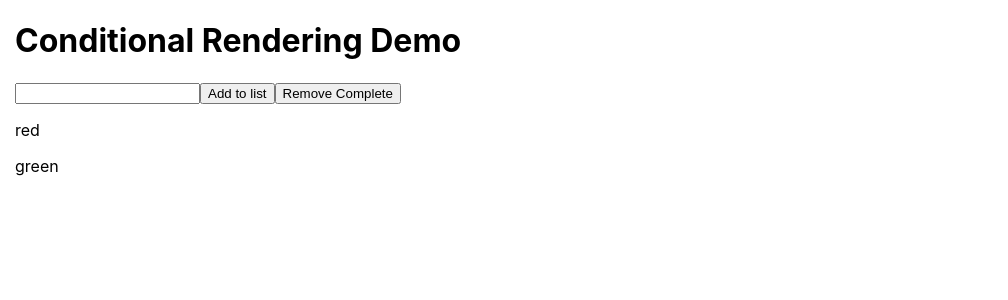
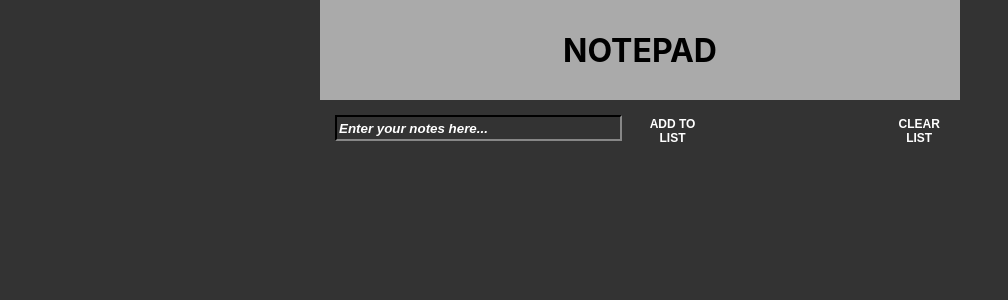
Before and after one commit to jdaniels98/todoList, a React (Create React App) app: page / in a window 1280 px wide. Shown: the top 300 px of the page, without its empty margins (0-1008 px from the left). Built offline with nearby package versions, Linux system fonts and the light colour scheme.

Commit message:
Buttons added, Enter submit fixed, CSS change

```diff
--- a/src/App.css
+++ b/src/App.css
@@ -1,27 +1,86 @@
+* {
+  margin: 0;
+}
+#main {
+  display: flex;
+  justify-content: center;
+  flex-direction: column;
+}
+header {
+  background-color: #aaaaaa;
+  display: flex;
+  justify-content: center;
+  align-items: center;
+  height: 12.5vh;
+  width: 50vw;
+  margin-left: 25%;
+  margin-right: 25%;
+}
+#noteEdit {
+  display: flex;
+  justify-content: center;
+  width: 50vw;
+  margin-left: 25%;
+  margin-right: 25%;
+}
+form {
+  display: flex;
+  flex-direction: row;
+  width: 50vw;
+  margin-right: 25%;
+}
+form button {
+  height: 25px;
+  margin-top: 15px;
+}
+::placeholder {
+  font-weight: bold;
+  font-style: italic;
+  color: white;
+}
+#removeButton {
+  display: flex;
+  justify-content: flex-end;
+  text-decoration: none;
+}
 body {
-  background-repeat: no-repeat;
+  background-color: #333333;
 }
-
-.main {
-  margin: 0 auto;
-  padding: 0 15px;
-  min-height: 100vh;
+p {
+  color: white;
+  margin-top: 10px;
+  margin-left: 15px;
 }
-
-.header {
+button {
+  font-weight: bold;
+  padding: 7px;
+  padding-top: 0px;
+  text-align: center;
+  width: 95px;
+  margin-top: 0;
+  margin-right: 5px;
+  font-size: 12px;
+  background-color: #333333;
+  border-color: transparent;
+  color: white;
+}
+button:hover {
+  cursor: pointer;
+  color: yellow;
+}
+p:hover {
+  cursor: pointer;
+}
+#addbtn {
   display: flex;
-  width: 100%;
-  justify-content: space-between;
-  align-items: center;
-  margin: 10px 0;
+  justify-content: flex-start;
+  margin-right: 175px;
 }
-
-.notes {
-  margin: 0 auto;
+input {
+  margin: 15px;
+  height: 20px;
+  width: 50vh;
+  color: white;
+  background-color: #333333;
+  border-color: #333333;
 }
-
-.title {
-  color: white;
-  font-size: 38px;
-  font-weight: 400;
-}
--- a/src/App.js
+++ b/src/App.js
@@ -3,8 +3,13 @@ import NoteEdit from './components/NoteInput';
 
 function App() {
   return (
-    <div className="main">
-      <NoteEdit />
+    <div id="main">
+      <header>
+        <h1>NOTEPAD</h1>
+      </header>
+      <div id="noteEdit">
+        <NoteEdit />
+      </div>
     </div>
   );
 }
--- a/src/components/NoteInput.js
+++ b/src/components/NoteInput.js
@@ -1,45 +1,51 @@
 import { useState } from 'react'
 
 const NoteEdit = () => {
-    const [list, setList] = useState(["red", "green"])
+    const [list, setList] = useState([])
     const [input, setInput] = useState("")
-
-    const clickHandler = () => {
-        const temp = [...list]
-        temp.push(input)
-        setList(temp)
-        setInput("")
-    }
-
     const crossOutItem = (event) => {
         if(event.target.style.textDecoration) {
             event.target.style.removeProperty('text-decoration')
+            event.target.style.setProperty('color', 'white')
         } else {
             event.target.style.setProperty('text-decoration', 'line-through')
+            event.target.style.setProperty('color', 'yellow')
         }
     }
-
     const deleteItem = (index) => {
         const temp = [...list]
         temp.splice(index, 1)
         setList(temp)
     }
-    const deleteItem2 = (event, index) => {
-        const temp = [...list]
-        if (event.style.textDecoration) {
-            temp.splice(index, 1)
-            setList(temp)
-        } else {}
+    const deleteArray = () => {
+        setList([])
     }
-
+    const validateInput = () => {
+        if(input.trim().length !== 0) {
+            addItem()
+        } else {
+            return
+        }
+    }
+    const addItem = (e) => {
+        e.preventDefault();
+        const temp = [...list];
+        temp.push(input);
+        setList(temp);
+        setInput("");
+      };
     return (
         <div id="cdemo">
-            <h1>Conditional Rendering Demo</h1>
-            <input type="text" value={input} onChange={(e) => setInput(e.target.value)}/>
-            <button onClick={clickHandler}>Add to list</button>
-            <button onClick={(index) => deleteItem2(index)}>Remove Complete</button>
+            <div>
+                <form onSubmit={addItem}>
+                    <input id="inputtoList" type="text" placeholder="Enter your notes here..." value={input} onChange={(e) => setInput(e.target.value)} required/>
+                    <button id="addbtn" onClick={validateInput}>ADD TO LIST</button>
+                    <button onClick={() => deleteArray()}>CLEAR LIST</button>
+                </form>
+            </div>
+
             {list.map((item, index) => {
-                return <p key={item} onClick={crossOutItem}>{item}</p>
+                return <p key={item} onClick={crossOutItem}>• {item} <button id ="removeButton" onClick={() => deleteItem(index)}>REMOVE</button></p>
             })}
         </div>
     )
```
Also changed, not shown: src/components/NoteInput2.js (added), src/images/bgimg.png (added), src/images/bgimg2.png (added).
